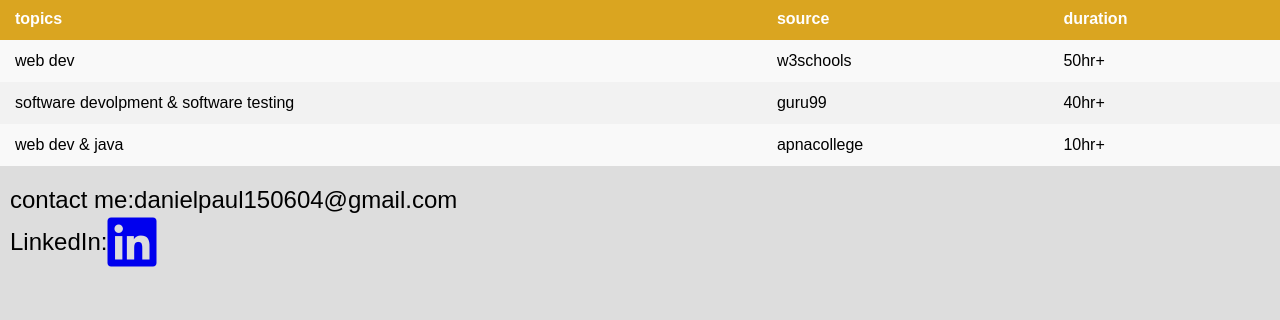
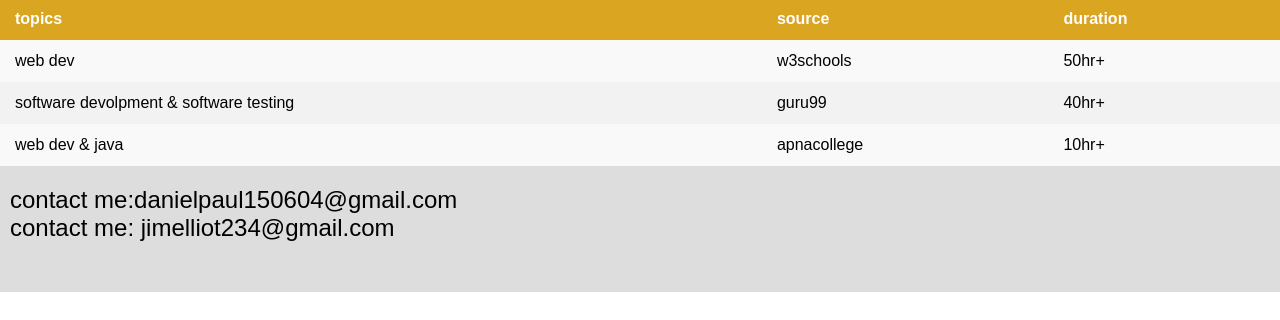
Before and after one commit to jim265/resource-website, a plain HTML site: page index.html in a window 1280 px wide. Shown: the part 1263-1583 px from the top of the page. After the commit the page ends 1555 px from the top, so only its background shows below. Drawn offline with Linux system fonts and the light colour scheme.

Commit message:
Update index.html
minor changes

```diff
--- a/index.html
+++ b/index.html
@@ -103,8 +103,7 @@
     <footer>
         <p>contact me:danielpaul150604@gmail.com</p>
         <div class="linked">
-        <p>LinkedIn:</p>
-        <a href="https://www.linkedin.com/in/daniel-paul-272193251?utm_source=share&utm_campaign=share_via&utm_content=profile&utm_medium=android_app"><i class="fa-brands fa-linkedin"></i></a>
+        <p>contact me: jimelliot234@gmail.com</p>
         </div>
     </footer>
 </body>
```
